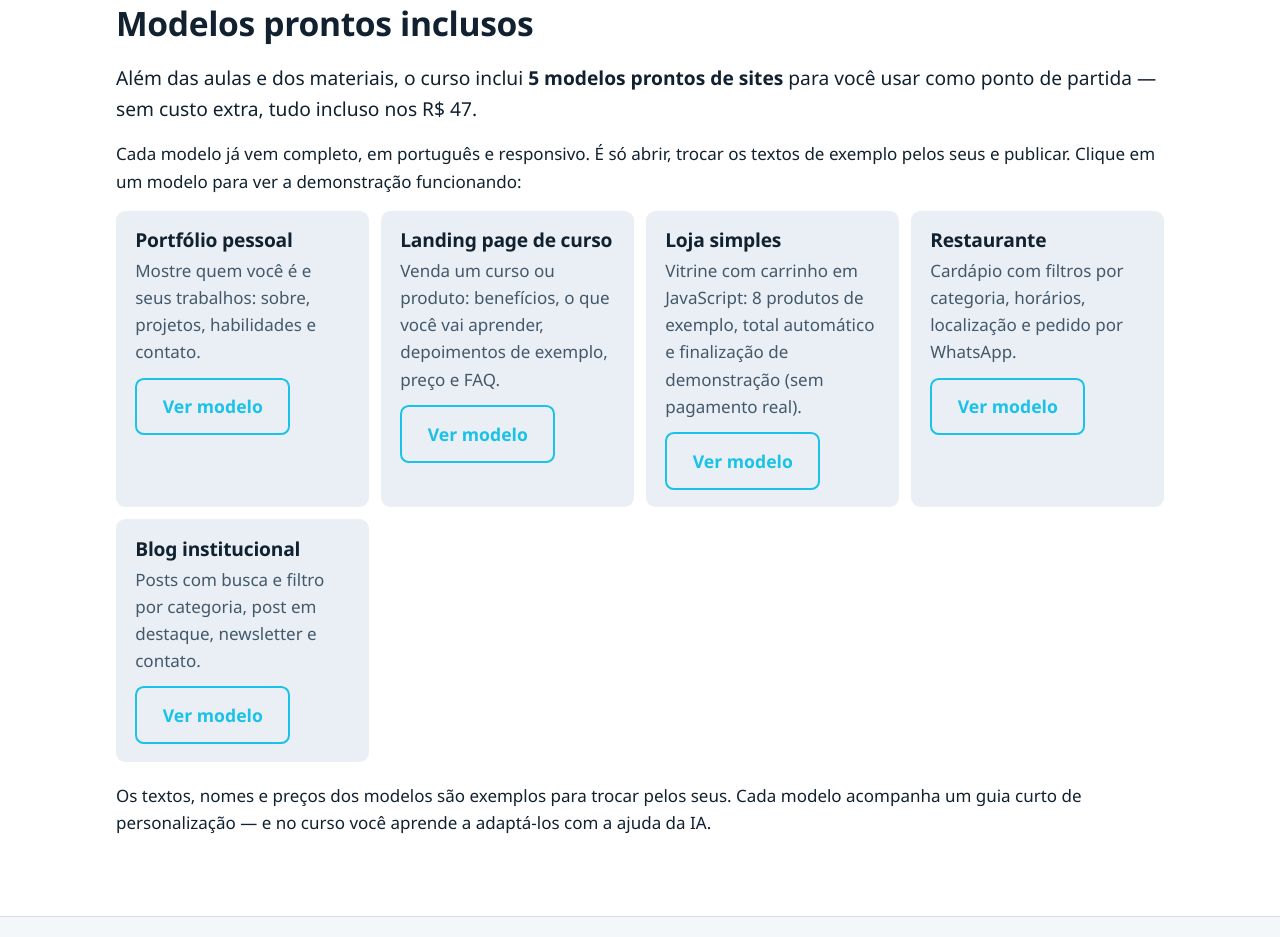
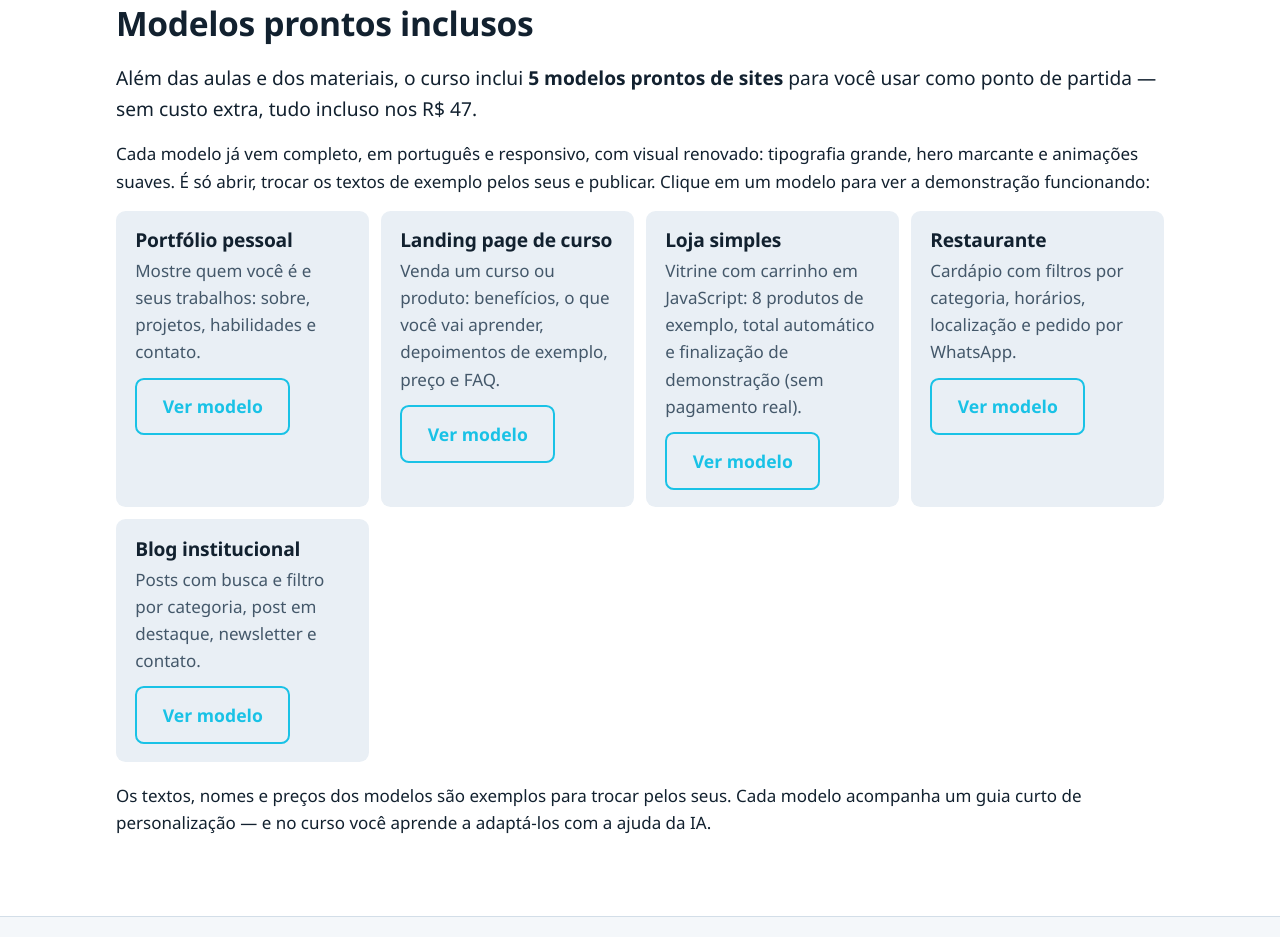
Before and after one commit to thiagollipe-web/curso-brittech, a plain HTML site: page index.html in a window 1280 px wide. Shown: the part 2841-3778 px from the top of the page. Drawn offline with Linux system fonts and the light colour scheme.

Commit message:
Atualizar index.html com modelos v2 (visual renovado)

```diff
--- a/index.html
+++ b/index.html
@@ -504,7 +504,7 @@
         <div class="wrap">
           <h2 id="modelos">Modelos prontos inclusos</h2>
           <p class="lead">Além das aulas e dos materiais, o curso inclui <strong>5 modelos prontos de sites</strong> para você usar como ponto de partida — sem custo extra, tudo incluso nos R$ 47.</p>
-          <p>Cada modelo já vem completo, em português e responsivo. É só abrir, trocar os textos de exemplo pelos seus e publicar. Clique em um modelo para ver a demonstração funcionando:</p>
+          <p>Cada modelo já vem completo, em português e responsivo, com visual renovado: tipografia grande, hero marcante e animações suaves. É só abrir, trocar os textos de exemplo pelos seus e publicar. Clique em um modelo para ver a demonstração funcionando:</p>
           <div class="includes">
             <div class="include-item">
               <h3>Portfólio pessoal</h3>
```
